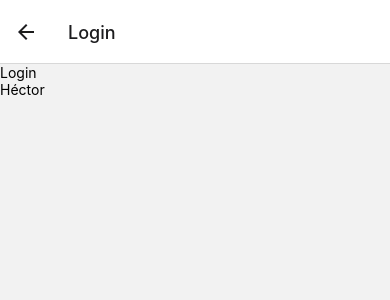
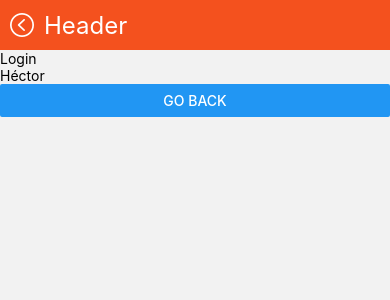
Before and after one commit to HueZoPollo/Tecnologias_Moviles, a React Native app in the folder Base/: screen /Home in a window 390 px wide. Both pictures are taken after a click on the button "GO TO THE LOGIN PAGE". Shown: the top 300 px of the page. Built offline with nearby package versions, Linux system fonts and the light colour scheme.

Commit message:
Practica 6

```diff
--- a/Base/App.js
+++ b/Base/App.js
@@ -11,15 +11,39 @@ const Stack = createStackNavigator();
 
 export default function App() {
   return (
-    <NavigationContainer>
-      <View style={styles.container}>
-        <Stack.Navigator initialRouteName="Home">
-          <Stack.Screen name="Home" component={Home} />
+    <SafeAreaView style={styles.container}>
+      <NavigationContainer>
+        <Stack.Navigator
+          initialRouteName="Home"
+          screenOptions={{
+            headerStyle: {
+              backgroundColor: "#f4511e",
+            },
+            headerTintColor: "#fff",
+            headerTitleStyle: {
+              fontWeight: "bold",
+            },
+            headerTitleAlign: "center",
+            headerLeft: () => (
+              <SafeAreaView>
+                <Text>Left</Text>
+              </SafeAreaView>
+            ),
+            headerShown: false,
+          }}
+        >
+          <Stack.Screen
+            name="Home"
+            component={Home}
+            options={{
+              title: "My home",
+            }}
+          />
           <Stack.Screen name="Login" component={Login} />
         </Stack.Navigator>
         <StatusBar style="auto" />
-      </View>
-    </NavigationContainer>
+      </NavigationContainer>
+    </SafeAreaView>
   );
 }
 
--- /dev/null
+++ b/Base/src/components/CustomHeader/Header.jsx
@@ -0,0 +1,33 @@
+import React from "react";
+import { View, Text } from "react-native";
+import { useNavigation } from "@react-navigation/native";
+import { AntDesign } from "@expo/vector-icons";
+
+const Header = () => {
+  const { canGoBack, goBack } = useNavigation();
+  return (
+    <View
+      style={{
+        backgroundColor: "#f4511e",
+        height: 50,
+        alignItems: "center",
+        flexDirection: "row",
+        paddingStart: 10,
+        gap: 10,
+      }}
+    >
+      {canGoBack() && (
+        <AntDesign
+          name="leftcircleo"
+          size={24}
+          color="white"
+          onPress={() => goBack()}
+          disabled={!canGoBack()}
+        />
+      )}
+      <Text style={{ color: "white", fontSize: 24 }}>Header</Text>
+    </View>
+  );
+};
+
+export default Header;
--- a/Base/src/screens/Home.jsx
+++ b/Base/src/screens/Home.jsx
@@ -1,9 +1,11 @@
 import React from "react";
 import { Button, Text, View } from "react-native";
+import Header from "../components/CustomHeader/Header";
 
 const Home = ({ navigation }) => {
   return (
     <View>
+      <Header />
       <Text>Home</Text>
       <Button
         title="Go to the login page"
--- a/Base/src/screens/Login.jsx
+++ b/Base/src/screens/Login.jsx
@@ -1,13 +1,21 @@
 import React from "react";
-import { Text, View } from "react-native";
+import { Button, Text, View } from "react-native";
+import { useNavigation } from "@react-navigation/native";
+import Header from "../components/CustomHeader/Header";
 
-const Login = ({ route, navigation }) => {
+const Login = ({ route }) => {
   const { name } = route.params;
+
+  const { canGoBack, goBack } = useNavigation();
+
+  // console.log(navigation);
 
   return (
     <View>
+      <Header />
       <Text>Login</Text>
       <Text>{name}</Text>
+      <Button title="Go back" disabled={!canGoBack} onPress={() => goBack()} />
     </View>
   );
 };
```
